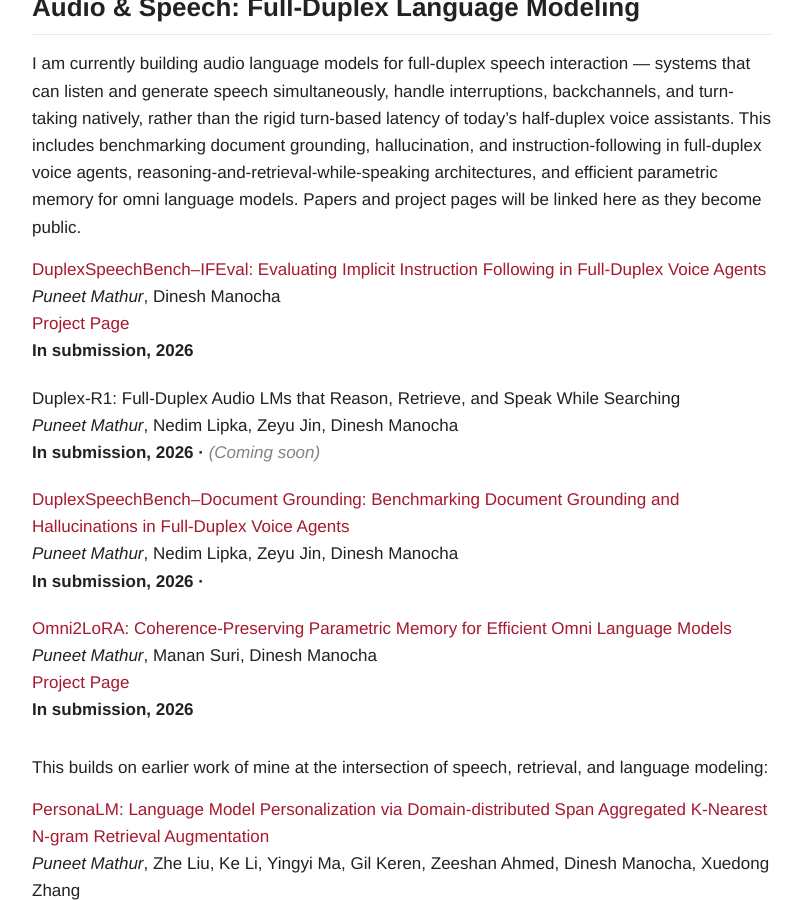
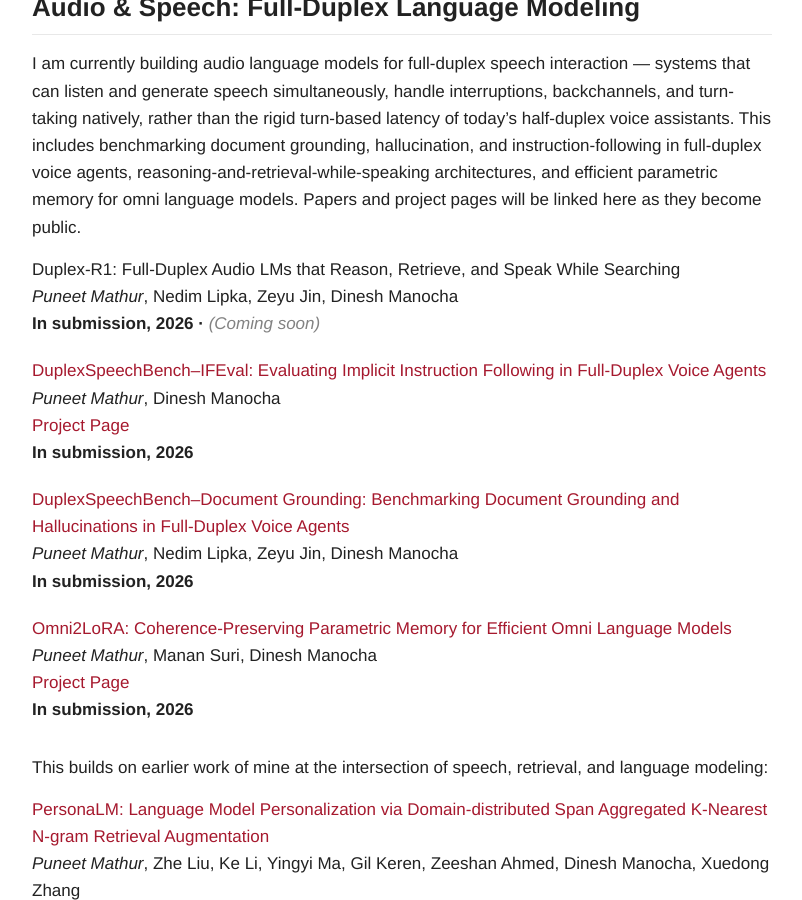
Before and after one commit to theMADAIguy/theMADAIguy.github.io, a Jekyll site: the page built from _pages/research.md, in a window 1280 px wide and 900 px high, scrolled down 483 px. Shown: the whole window, without its empty margins (238-1040 px from the left). Built offline with Jekyll 4.4.1, drawn with Linux system fonts in a browser that asks for light colours; some of the changed lines change nothing that is shown.

Commit message:
Update research.md

```diff
--- a/_pages/research.md
+++ b/_pages/research.md
@@ -17,20 +17,20 @@ I am currently building audio language models for full-duplex speech interaction
 
 <ul class="pub-list">
 <li>
+<span class="pub-title">Duplex-R1: Full-Duplex Audio LMs that Reason, Retrieve, and Speak While Searching</span>
+<span class="pub-authors"><i>Puneet Mathur</i>, Nedim Lipka, Zeyu Jin, Dinesh Manocha</span>
+<span class="pub-venue">In submission, 2026 &middot; <span class="pub-soon">(Coming soon)</span></span>
+</li>
+<li>
 <span class="pub-title"><a href="https://drive.google.com/file/d/19PFdT7quVGvLRk3se8uoPB6xmPqB4tyJ/view?usp=sharing">DuplexSpeechBench&ndash;IFEval: Evaluating Implicit Instruction Following in Full-Duplex Voice Agents</a></span>
 <span class="pub-authors"><i>Puneet Mathur</i>, Dinesh Manocha</span>
 <span class="pub-links"><a href="http://dsb-ifeval.github.io/">Project Page</a></span>
 <span class="pub-venue">In submission, 2026</span>
 </li>
 <li>
-<span class="pub-title">Duplex-R1: Full-Duplex Audio LMs that Reason, Retrieve, and Speak While Searching</span>
-<span class="pub-authors"><i>Puneet Mathur</i>, Nedim Lipka, Zeyu Jin, Dinesh Manocha</span>
-<span class="pub-venue">In submission, 2026 &middot; <span class="pub-soon">(Coming soon)</span></span>
-</li>
-<li>
 <span class="pub-title"><a href="https://drive.google.com/file/d/1AXy6N1eUe5DbDj20cRdw9fHPKlyASnVm/view">DuplexSpeechBench&ndash;Document Grounding: Benchmarking Document Grounding and Hallucinations in Full-Duplex Voice Agents</a></span>
 <span class="pub-authors"><i>Puneet Mathur</i>, Nedim Lipka, Zeyu Jin, Dinesh Manocha</span>
-<span class="pub-venue">In submission, 2026 &middot; <span class="pub-soon"></span></span>
+<span class="pub-venue">In submission, 2026<span class="pub-soon"></span></span>
 </li>
 <li>
 <span class="pub-title"><a href="https://arxiv.org/pdf/2608.09227">Omni2LoRA: Coherence-Preserving Parametric Memory for Efficient Omni Language Models</a></span>
```
